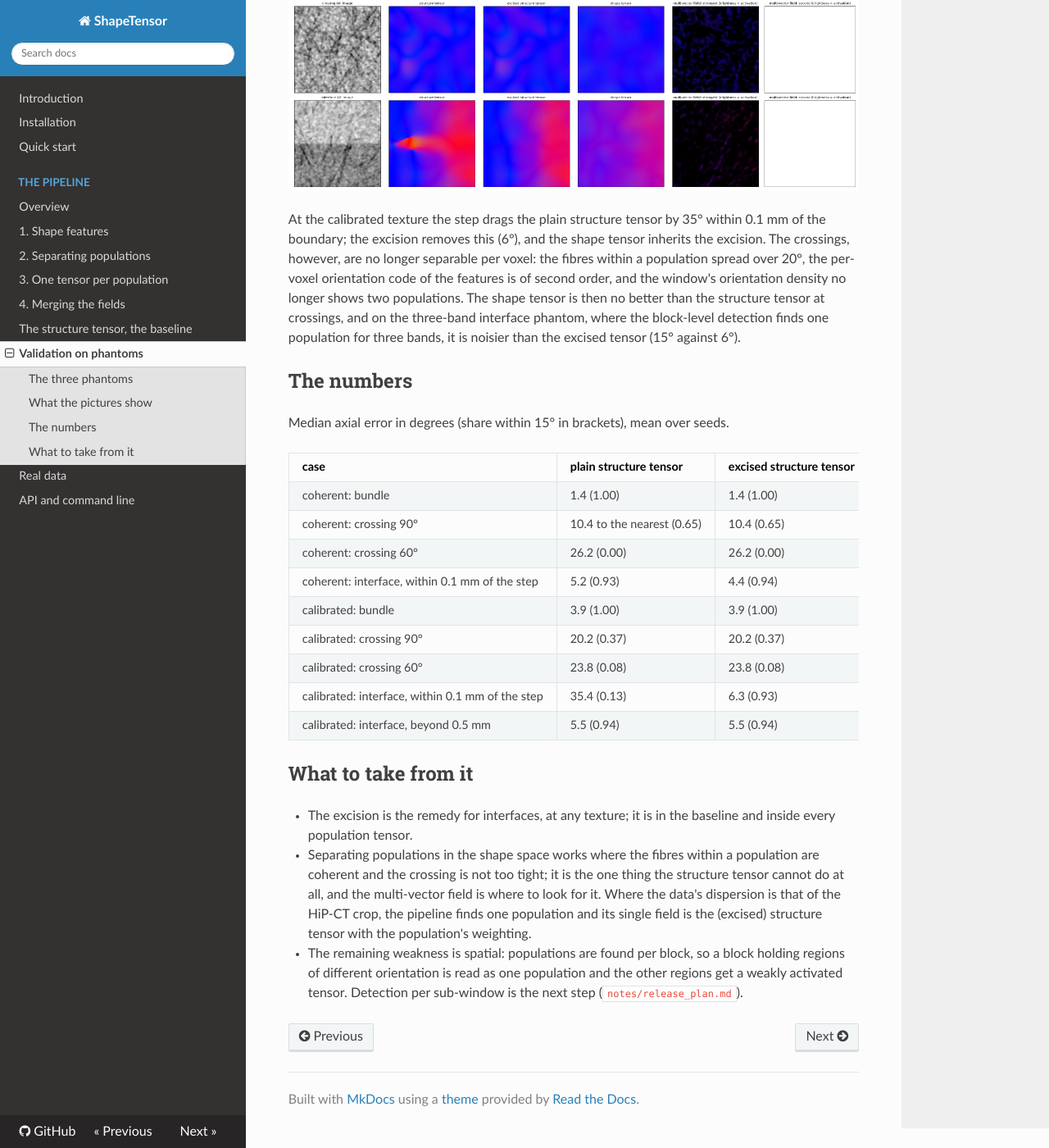
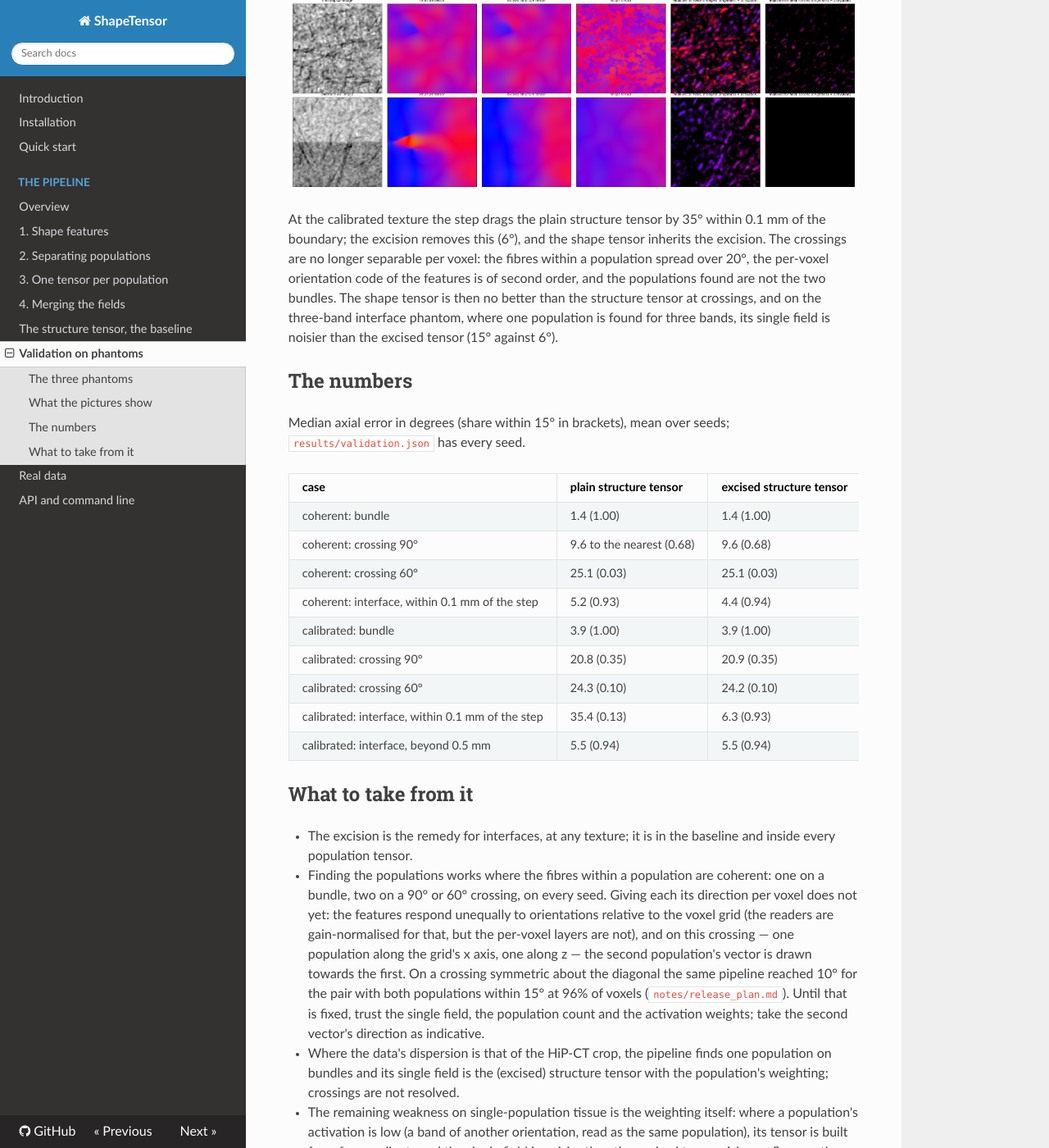
Before and after one commit to Andrew-Keenlyside/ShapeTensor, an MkDocs documentation site: the page built from docs/validation.md, in a window 1280 px wide and 1400 px high, scrolled down 1610 px. Shown: the whole window at 82% size. Built offline with MkDocs 1.6.1, drawn with Linux system fonts in a browser that asks for light colours; nearby versions of some CDN libraries; some of the changed text lies outside the part shown.

Commit message:
Validation with the two-pass confirmation; the pass-1 outcome and the pass-2 plan

```diff
--- a/docs/validation.md
+++ b/docs/validation.md
@@ -23,44 +23,52 @@
 
 ![coherent](img/validation_coherent.png)
 
-With coherent bundles, the structure tensor is the bisector at a crossing (the red–blue patches at 90° are its
-flips between the two directions), while the shape tensor's multi-vector field carries both populations: at 60°,
-where the single tensor is 26° from either population, the pair is within 10° of both at 96% of voxels. On the
-single bundle and across the interface bands the shape tensor reproduces the structure tensor.
+With coherent bundles the pipeline finds the right number of populations on every phantom (one on the bundle
+and across the interface, two on both crossings), and at a crossing the structure tensor is the bisector while
+the multi-vector field carries two directions. The directions of the second population are still inaccurate on
+this crossing (below), which is the one thing pass two of the release review addresses first.
 
 ![calibrated](img/validation_calibrated.png)
 
 At the calibrated texture the step drags the plain structure tensor by 35° within 0.1 mm of the boundary; the
-excision removes this (6°), and the shape tensor inherits the excision. The crossings, however, are no longer
-separable per voxel: the fibres within a population spread over 20°, the per-voxel orientation code of the features
-is of second order, and the window's orientation density no longer shows two populations. The shape tensor is then
-no better than the structure tensor at crossings, and on the three-band interface phantom, where the block-level
-detection finds one population for three bands, it is noisier than the excised tensor (15° against 6°).
+excision removes this (6°), and the shape tensor inherits the excision. The crossings are no longer separable per
+voxel: the fibres within a population spread over 20°, the per-voxel orientation code of the features is of
+second order, and the populations found are not the two bundles. The shape tensor is then no better than the
+structure tensor at crossings, and on the three-band interface phantom, where one population is found for three
+bands, its single field is noisier than the excised tensor (15° against 6°).
 
 ## The numbers
 
-Median axial error in degrees (share within 15° in brackets), mean over seeds.
+Median axial error in degrees (share within 15° in brackets), mean over seeds; `results/validation.json` has every
+seed.
 
 | case | plain structure tensor | excised structure tensor | shape tensor, single | shape tensor, multi (pair) |
 |---|---|---|---|---|
 | coherent: bundle | 1.4 (1.00) | 1.4 (1.00) | 1.3 (1.00) | — |
-| coherent: crossing 90° | 10.4 to the nearest (0.65) | 10.4 (0.65) | 12.4 (0.60) | 16.8 (0.65); both within 15° at 55% |
-| coherent: crossing 60° | 26.2 (0.00) | 26.2 (0.00) | 17.1 (0.40) | 10.4 (1.00); both within 15° at 96% |
-| coherent: interface, within 0.1 mm of the step | 5.2 (0.93) | 4.4 (0.94) | 6.1 (0.80) | — |
-| calibrated: bundle | 3.9 (1.00) | 3.9 (1.00) | 2.5 (1.00) | — |
-| calibrated: crossing 90° | 20.2 (0.37) | 20.2 (0.37) | 33.6 (0.08) | 31.5 (0.00) |
-| calibrated: crossing 60° | 23.8 (0.08) | 23.8 (0.08) | 22.6 (0.01) | not found |
-| calibrated: interface, within 0.1 mm of the step | 35.4 (0.13) | 6.3 (0.93) | 14.9 (0.47) | — |
-| calibrated: interface, beyond 0.5 mm | 5.5 (0.94) | 5.5 (0.94) | 14.5 (0.49) | — |
+| coherent: crossing 90° | 9.6 to the nearest (0.68) | 9.6 (0.68) | 19.3 (0.29) | 15.9 (0.37); both within 15° at 12% |
+| coherent: crossing 60° | 25.1 (0.03) | 25.1 (0.03) | 20.9 (0.32) | 14.9 (0.52); both within 15° at 0% |
+| coherent: interface, within 0.1 mm of the step | 5.2 (0.93) | 4.4 (0.94) | 6.7 (0.76) | — |
+| calibrated: bundle | 3.9 (1.00) | 3.9 (1.00) | 3.5 (1.00) | — |
+| calibrated: crossing 90° | 20.8 (0.35) | 20.9 (0.35) | 24.6 (0.33) | 35.6 (0.00) |
+| calibrated: crossing 60° | 24.3 (0.10) | 24.2 (0.10) | 24.5 (0.16) | 15.4 (0.40) |
+| calibrated: interface, within 0.1 mm of the step | 35.4 (0.13) | 6.3 (0.93) | 14.7 (0.49) | — |
+| calibrated: interface, beyond 0.5 mm | 5.5 (0.94) | 5.5 (0.94) | 15.2 (0.49) | — |
 
 ## What to take from it
 
 - The excision is the remedy for interfaces, at any texture; it is in the baseline and inside every population
   tensor.
-- Separating populations in the shape space works where the fibres within a population are coherent and the
-  crossing is not too tight; it is the one thing the structure tensor cannot do at all, and the multi-vector field
-  is where to look for it. Where the data's dispersion is that of the HiP-CT crop, the pipeline finds one
-  population and its single field is the (excised) structure tensor with the population's weighting.
-- The remaining weakness is spatial: populations are found per block, so a block holding regions of different
-  orientation is read as one population and the other regions get a weakly activated tensor. Detection per
-  sub-window is the next step (`notes/release_plan.md`).
+- Finding the populations works where the fibres within a population are coherent: one on a bundle, two on a
+  90° or 60° crossing, on every seed. Giving each its direction per voxel does not yet: the features respond
+  unequally to orientations relative to the voxel grid (the readers are gain-normalised for that, but the
+  per-voxel layers are not), and on this crossing — one population along the grid's x axis, one along z — the
+  second population's vector is drawn towards the first. On a crossing symmetric about the diagonal the same
+  pipeline reached 10° for the pair with both populations within 15° at 96% of voxels (`notes/release_plan.md`).
+  Until that is fixed, trust the single field, the population count and the activation weights; take the
+  second vector's direction as indicative.
+- Where the data's dispersion is that of the HiP-CT crop, the pipeline finds one population on bundles and its
+  single field is the (excised) structure tensor with the population's weighting; crossings are not resolved.
+- The remaining weakness on single-population tissue is the weighting itself: where a population's activation is
+  low (a band of another orientation, read as the same population), its tensor is built from few gradients and
+  the single field is noisier than the excised tensor. A larger floor on the weight, or populations per sub-window,
+  are the candidate remedies (`notes/release_plan.md`).
```
Also changed, not shown: docs/img/real_S2146.json (+5 -5 lines), notes/release_plan.md (+51 -1 lines), docs/img/bigbrain.png, docs/img/layers_phantom.png, docs/img/real_S2146.png, docs/img/real_S2146_tracks.png, docs/img/validation_calibrated.png, docs/img/validation_coherent.png, 1 other file.
